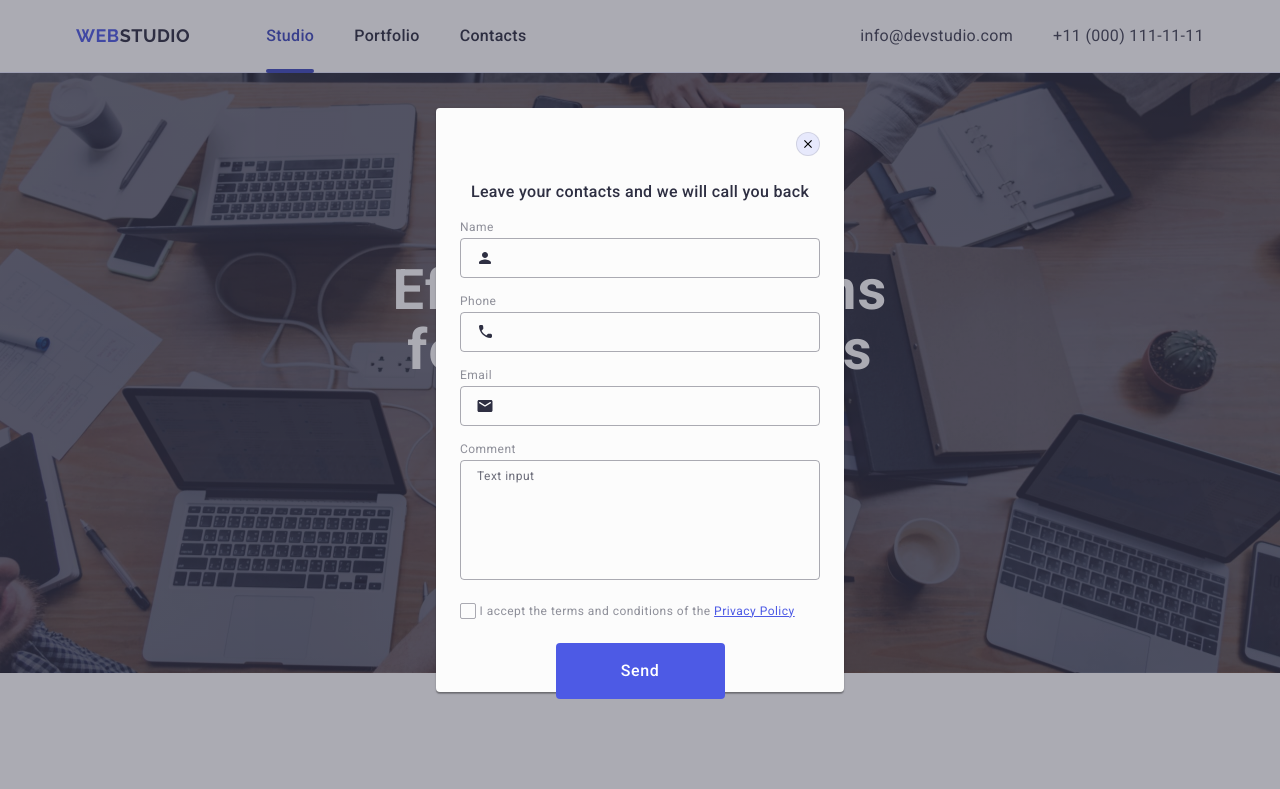
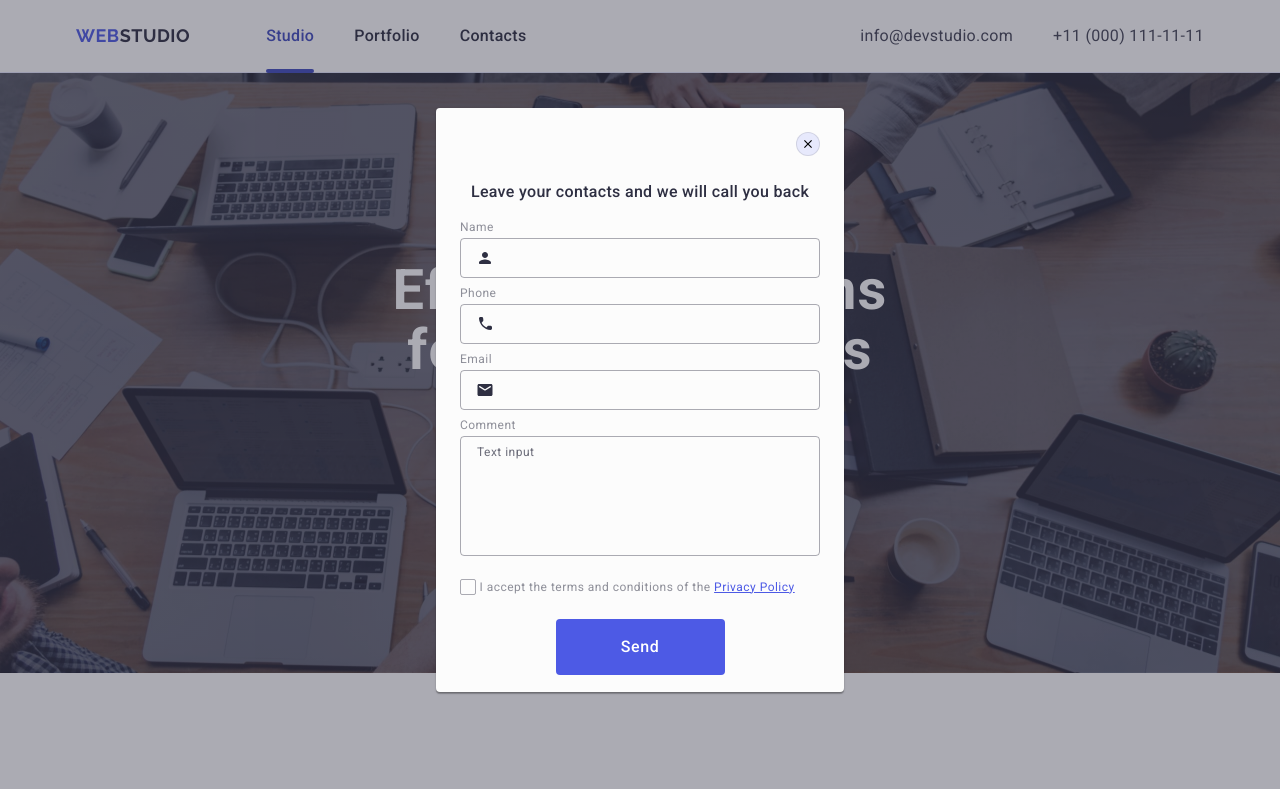
Before and after one commit to Liza-onishchenko/goit-markup-hw-05, a plain HTML site: page index.html in a window 1280 px wide. Shown: the top 789 px of the page. Drawn offline with nearby package versions, Linux system fonts and the light colour scheme.

Commit message:
“goit-markup-hw-05”

```diff
--- a/css/style.css
+++ b/css/style.css
@@ -690,7 +690,7 @@ padding: 0 15px;
 }
 
 .review-form-field-wrapper {
-    margin-bottom: 16px;
+    margin-bottom: 8px;
 }
 .review-form-field-label {
     display: block;
@@ -721,7 +721,9 @@ padding: 0 15px;
     outline: transparent;
 }
 
-
+.comment {
+    margin-bottom: 16px;
+}
 .review-form-field-icon {
     position: absolute;
     top: 50%;
--- a/index.html
+++ b/index.html
@@ -567,7 +567,7 @@
                 </svg>
                 </div>
             </div>
-            <div class="review-form-field-wrapper">
+            <div class="comment">
                 <label class="review-form-field-label" for="user-comment" >Comment</label>
                 <textarea
                     class="review-form-message"
```
